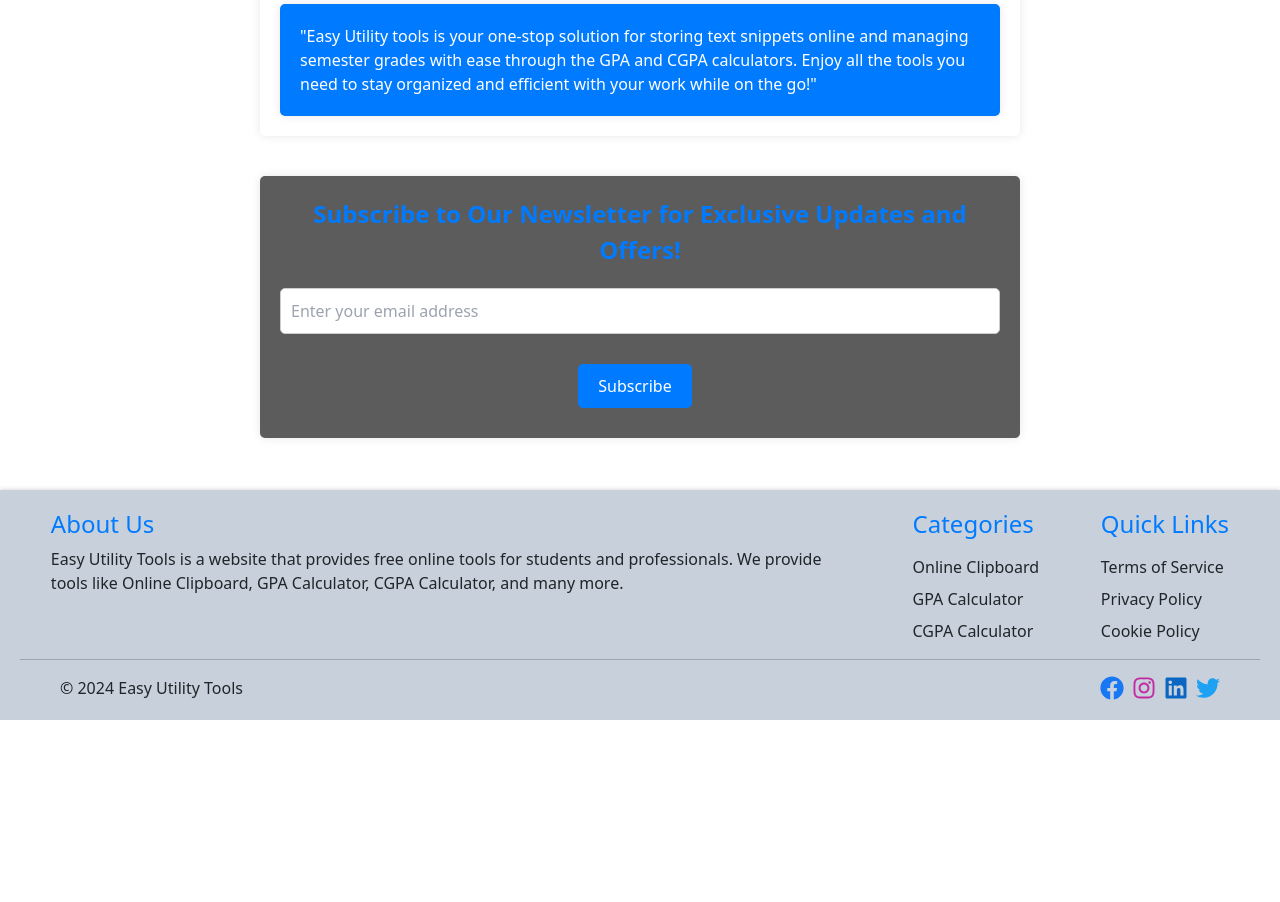
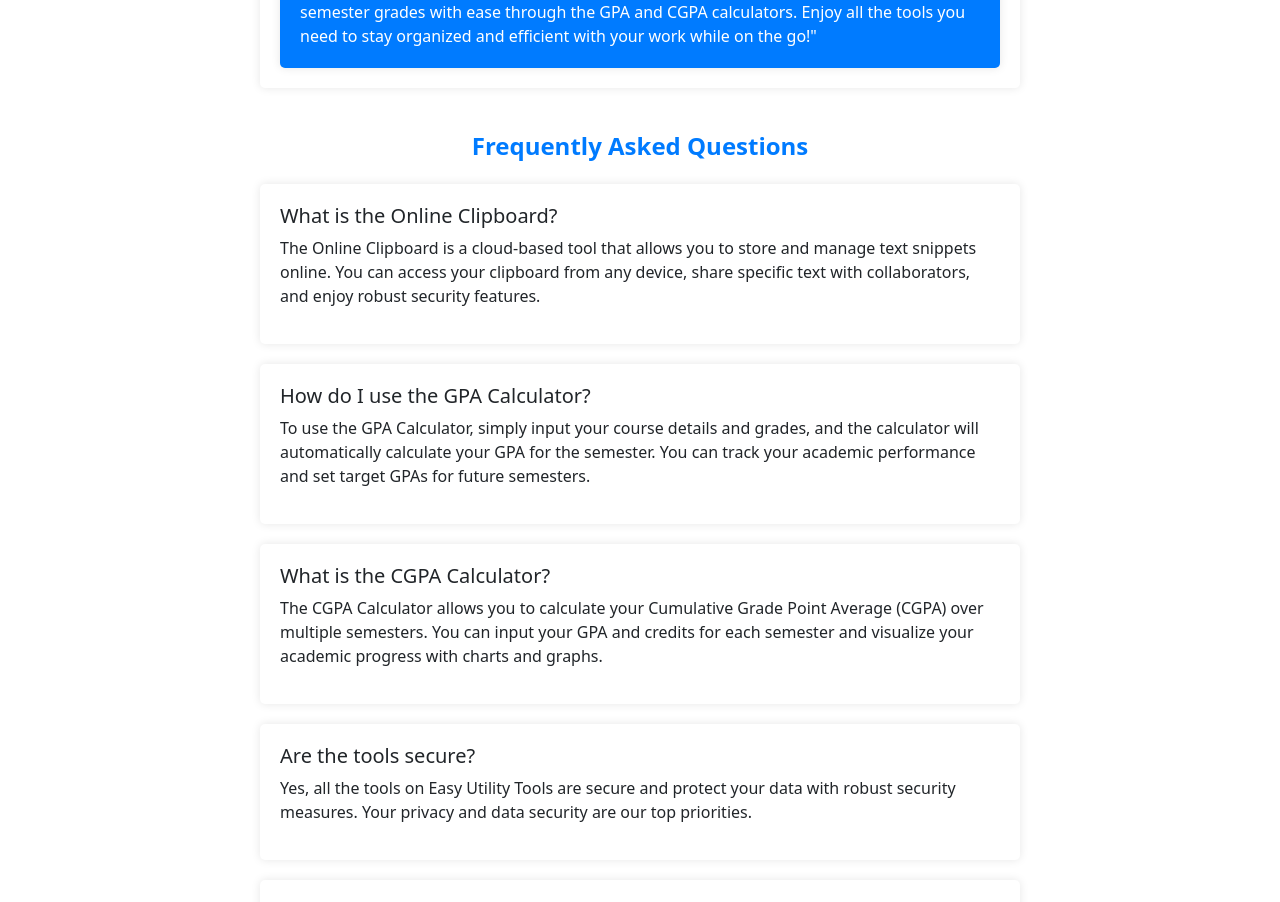
Before and after one commit to Dreamscape03/easy-utility-tools, a React (Create React App) app: page / in a window 1280 px wide. Shown: the part 1887-2789 px from the top of the page. Before the commit the page ends 2607 px from the top, so only its background shows below. Built offline with nearby package versions, Linux system fonts and the light colour scheme.

Commit message:
Update homepage layout and add FAQ section

```diff
--- a/src/layouts/Home.js
+++ b/src/layouts/Home.js
@@ -29,7 +29,7 @@ export const Home = () => {
             <div className={Style.cardContent}>
               <div className={Style.icon}>
                 <img
-                  style={{ width: "80px", height: "80px"}}
+                  style={{ width: "80px", height: "80px" }}
                   src={require("../assets/online-clipboard.jpg")}
                   alt="Online Clipboard Icon"
                 />
@@ -236,6 +236,64 @@ export const Home = () => {
             </div>
           </div>
         </div>
+        <div className={Style.FAQSection}>
+          <div className={Style.FAQHeader}>Frequently Asked Questions</div>
+          <div className={Style.FAQContainer}>
+            <div className={Style.FAQCard}>
+              <div className={Style.FAQCardContent}>
+                <h5>What is the Online Clipboard?</h5>
+                <p>
+                  The Online Clipboard is a cloud-based tool that allows you
+                  to store and manage text snippets online. You can access your
+                  clipboard from any device, share specific text with
+                  collaborators, and enjoy robust security features.
+                </p>
+              </div>
+            </div>
+            <div className={Style.FAQCard}>
+              <div className={Style.FAQCardContent}>
+                <h5>How do I use the GPA Calculator?</h5>
+                <p>
+                  To use the GPA Calculator, simply input your course details
+                  and grades, and the calculator will automatically calculate
+                  your GPA for the semester. You can track your academic
+                  performance and set target GPAs for future semesters.
+                </p>
+              </div>
+            </div>
+            <div className={Style.FAQCard}>
+              <div className={Style.FAQCardContent}>
+                <h5>What is the CGPA Calculator?</h5>
+                <p>
+                  The CGPA Calculator allows you to calculate your Cumulative
+                  Grade Point Average (CGPA) over multiple semesters. You can
+                  input your GPA and credits for each semester and visualize
+                  your academic progress with charts and graphs.
+                </p>
+              </div>
+            </div>
+            <div className={Style.FAQCard}>
+              <div className={Style.FAQCardContent}>
+                <h5>Are the tools secure?</h5>
+                <p>
+                  Yes, all the tools on Easy Utility Tools are secure and
+                  protect your data with robust security measures. Your privacy
+                  and data security are our top priorities.
+                </p>
+              </div>
+            </div>
+            <div className={Style.FAQCard}>
+            <div className={Style.FAQCardContent}>
+              <h5>Can I access the tools from any device?</h5>
+              <p>
+                Yes, you can access Easy Utility Tools from any device with
+                an internet connection. Whether you're on your computer, tablet,
+                or smartphone, you can use the tools anytime, anywhere.
+              </p>
+            </div>
+            </div>
+          </div>
+        </div>
         <div className={Style.subscribeSection}>
           <div className={Style.subscribeHeader}>
             Subscribe to Our Newsletter for Exclusive Updates and Offers!
--- a/src/layouts/Home.module.css
+++ b/src/layouts/Home.module.css
@@ -19,7 +19,7 @@
   border-radius: 5px;
   background-color: #fff;
   box-shadow: 0 0px 10px rgba(0, 0, 0, 0.1);
-  margin-bottom: 20px;
+  margin-bottom: 40px;
 }
 
 .subHeaderText {
@@ -87,8 +87,8 @@
   background-color: #0056b3;
 }
 .featureSection {
-  padding: 20px;
-  margin-bottom: 20px;
+  /* padding: 20px; */
+  margin-bottom: 40px;
 }
 
 .featureHeader {
@@ -177,3 +177,20 @@
   justify-content: center;
   align-items: center;
 }
+.FAQSection{
+  margin-bottom: 40px;
+}
+.FAQHeader {
+  font-size: 24px;
+  font-weight: bold;
+  margin-bottom: 20px;
+  text-align: center;
+  color: #007bff;
+}
+.FAQCard {
+  padding: 20px;
+  border-radius: 5px;
+  background-color: #fff;
+  box-shadow: 0 0 10px rgba(0, 0, 0, 0.1);
+  margin-bottom: 20px;
+}
--- a/src/partial/Footer.js
+++ b/src/partial/Footer.js
@@ -2,7 +2,14 @@ import React from "react";
 import Style from "./Footer.module.css";
 import { redirect } from "react-router-dom";
 import { FontAwesomeIcon } from "@fortawesome/react-fontawesome";
-import { FaFacebook, FaInstagram, FaLinkedin, FaTwitter } from "react-icons/fa";
+import {
+  FaFacebook,
+  FaInstagram,
+  FaLinkedin,
+  FaTelegram,
+  FaTwitter,
+  FaWhatsapp,
+} from "react-icons/fa";
 import { FaI, FaX } from "react-icons/fa6";
 export const Footer = () => {
   return (
@@ -70,10 +77,12 @@ export const Footer = () => {
         <div className="d-flex w-100">© 2024 Easy Utility Tools</div>
         <div className="d-flex justify-content-sm-end justify-content-between gap-sm-4 gap-1 w-100">
           <div className="d-flex gap-2">
+            <FaWhatsapp style={{ color: "#25d366", fontSize: "1.5rem" }} />
             <FaFacebook style={{ color: "#1877f2", fontSize: "1.5rem" }} />
             <FaInstagram style={{ color: "#c32aa3", fontSize: "1.5rem" }} />
+            <FaTelegram style={{ color: "#0088cc", fontSize: "1.5rem" }} />
+            <FaTwitter style={{ color: "#1da1f2", fontSize: "1.5rem" }} />
             <FaLinkedin style={{ color: "#0a66c2", fontSize: "1.5rem" }} />
-            <FaTwitter style={{ color: "#1da1f2", fontSize: "1.5rem" }} />
           </div>
         </div>
       </div>
```
